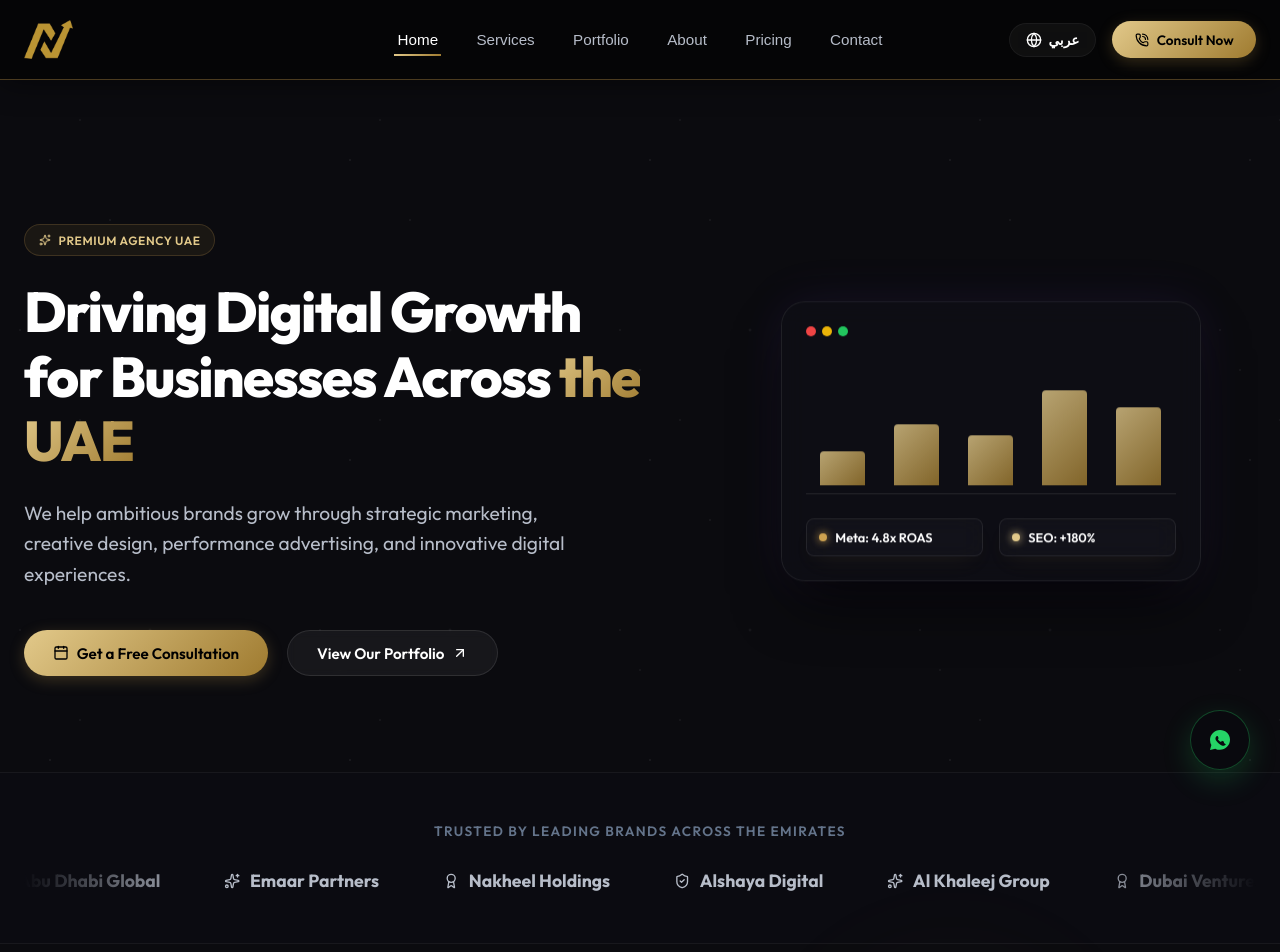
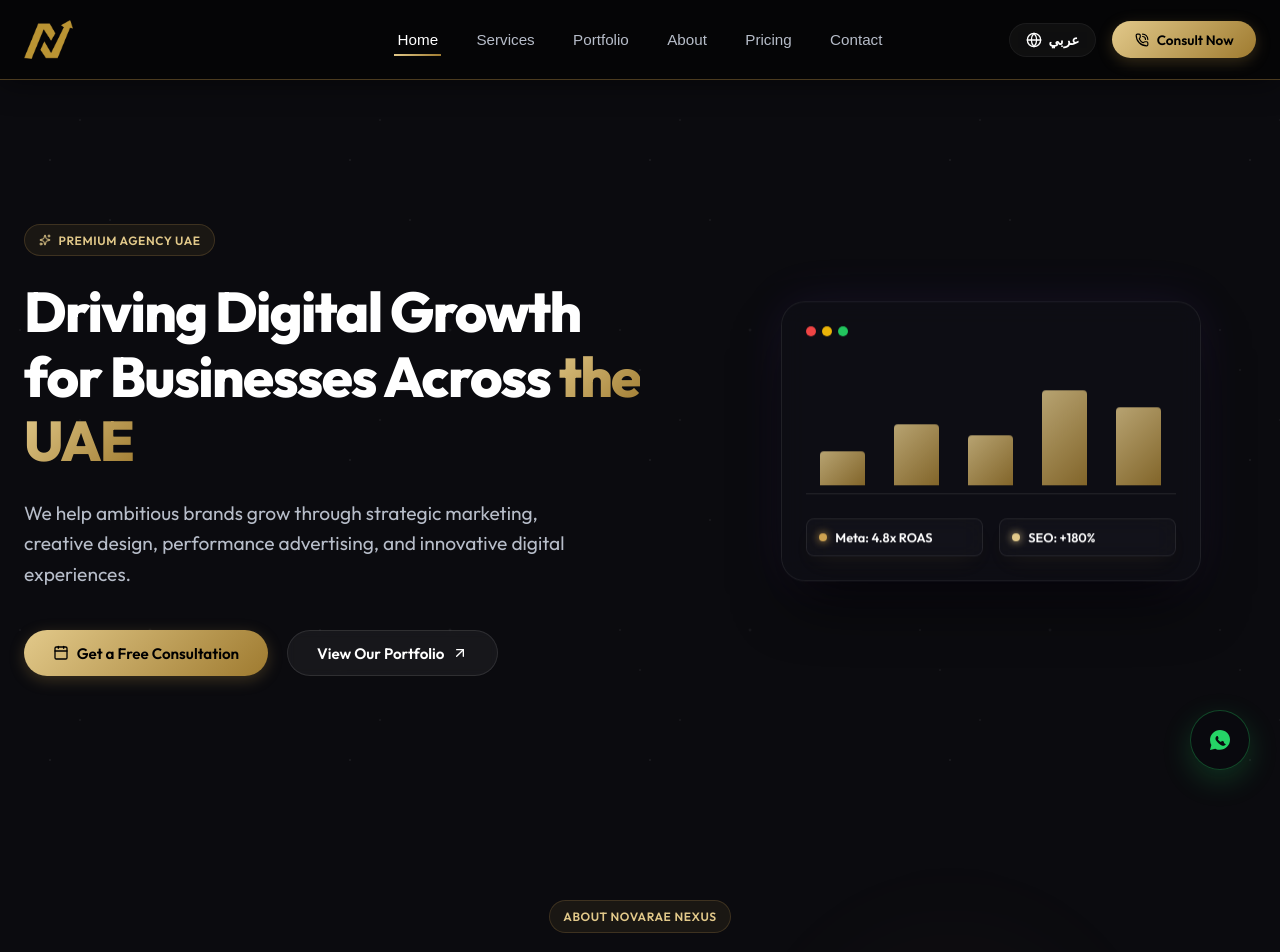
Before and after one commit to truxdigital-sketch/Novarae-Nexus, a React (Vite) app: page / in a window 1280 px wide. Shown: the top 952 px of the page. Built offline with nearby package versions, Linux system fonts and the light colour scheme.

Commit message:
Delete Trusted by Leading Brands ticker section and its associated CSS styles

```diff
--- a/src/pages/Home.jsx
+++ b/src/pages/Home.jsx
@@ -11,9 +11,7 @@ import {
   Handshake,
   ChevronDown,
   ChevronUp,
-  ShieldCheck,
-  Sparkles,
-  Award
+  Sparkles
 } from 'lucide-react';
 import './Pages.css';
 
@@ -133,27 +131,7 @@ export default function Home({ setCurrentPage }) {
         </div>
       </section>
 
-      {/* Trusted By Ticker */}
-      <section className="trusted-section">
-        <div className="container">
-          <p className="trusted-title">{t('trustedBy.title')}</p>
-          <div className="ticker-wrapper">
-            <div className="ticker-track">
-              {/* Loop twice for seamless scrolling */}
-              {[1, 2].map((loopIdx) => (
-                <div key={loopIdx} className="ticker-group">
-                  <span className="ticker-item"><Award size={16} /> {t('trustedBy.brands.dubai')}</span>
-                  <span className="ticker-item"><ShieldCheck size={16} /> {t('trustedBy.brands.abudhabi')}</span>
-                  <span className="ticker-item"><Sparkles size={16} /> {t('trustedBy.brands.emaar')}</span>
-                  <span className="ticker-item"><Award size={16} /> {t('trustedBy.brands.nakheel')}</span>
-                  <span className="ticker-item"><ShieldCheck size={16} /> {t('trustedBy.brands.alshaya')}</span>
-                  <span className="ticker-item"><Sparkles size={16} /> {t('trustedBy.brands.alkhaleej')}</span>
-                </div>
-              ))}
-            </div>
-          </div>
-        </div>
-      </section>
+
 
       {/* About Teaser Section */}
       <section className="about-teaser-section section-padding">
--- a/src/pages/Pages.css
+++ b/src/pages/Pages.css
@@ -202,68 +202,7 @@
   }
 }
 
-/* --- TRUSTED BY TICKER --- */
-.trusted-section {
-  padding: 3rem 0;
-  border-top: 1px solid rgba(255, 255, 255, 0.05);
-  border-bottom: 1px solid rgba(255, 255, 255, 0.05);
-  background: rgba(18, 18, 28, 0.2);
-}
-
-.trusted-title {
-  text-align: center;
-  font-size: 0.85rem;
-  font-weight: 600;
-  text-transform: uppercase;
-  color: var(--text-muted);
-  letter-spacing: 0.1em;
-  margin-bottom: 1.5rem;
-}
-
-.ticker-wrapper {
-  overflow: hidden;
-  width: 100%;
-  display: flex;
-  mask-image: linear-gradient(to right, transparent, black 15%, black 85%, transparent);
-  -webkit-mask-image: linear-gradient(to right, transparent, black 15%, black 85%, transparent);
-}
-
-.ticker-track {
-  display: flex;
-  width: max-content;
-  animation: scrollTicker 30s linear infinite;
-}
-
-[dir="rtl"] .ticker-track {
-  animation: scrollTickerRTL 30s linear infinite;
-}
-
-.ticker-group {
-  display: flex;
-  align-items: center;
-  gap: 4rem;
-  padding-right: 4rem;
-}
-
-.ticker-item {
-  display: flex;
-  align-items: center;
-  gap: 0.6rem;
-  font-size: 1.1rem;
-  font-weight: 700;
-  color: var(--text-secondary);
-  white-space: nowrap;
-}
-
-@keyframes scrollTicker {
-  0% { transform: translateX(0); }
-  100% { transform: translateX(-50%); }
-}
-
-@keyframes scrollTickerRTL {
-  0% { transform: translateX(0); }
-  100% { transform: translateX(50%); }
-}
+
 
 /* --- PILLARS GRID (ABOUT TEASER) --- */
 .pillars-grid {
```
